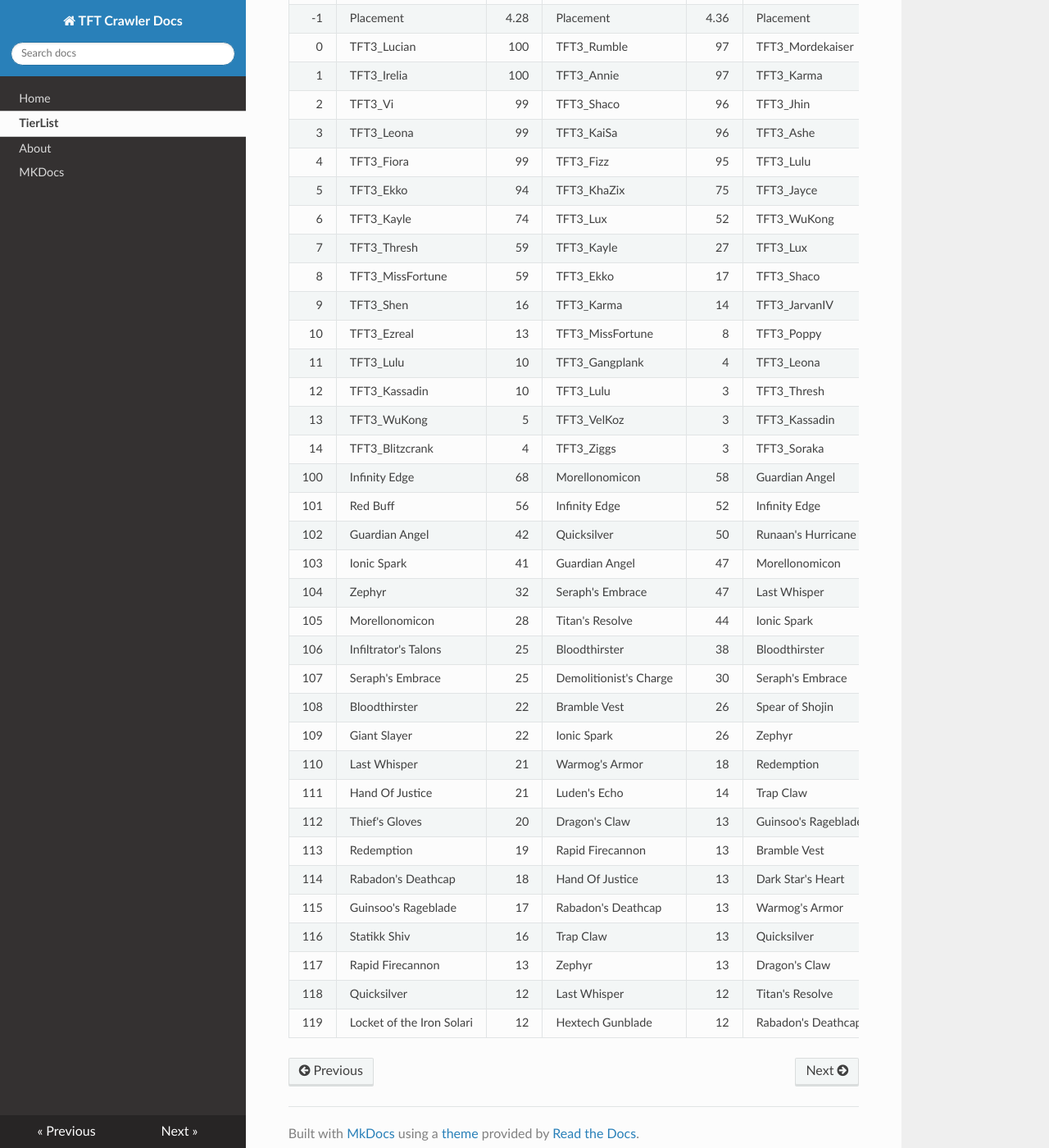
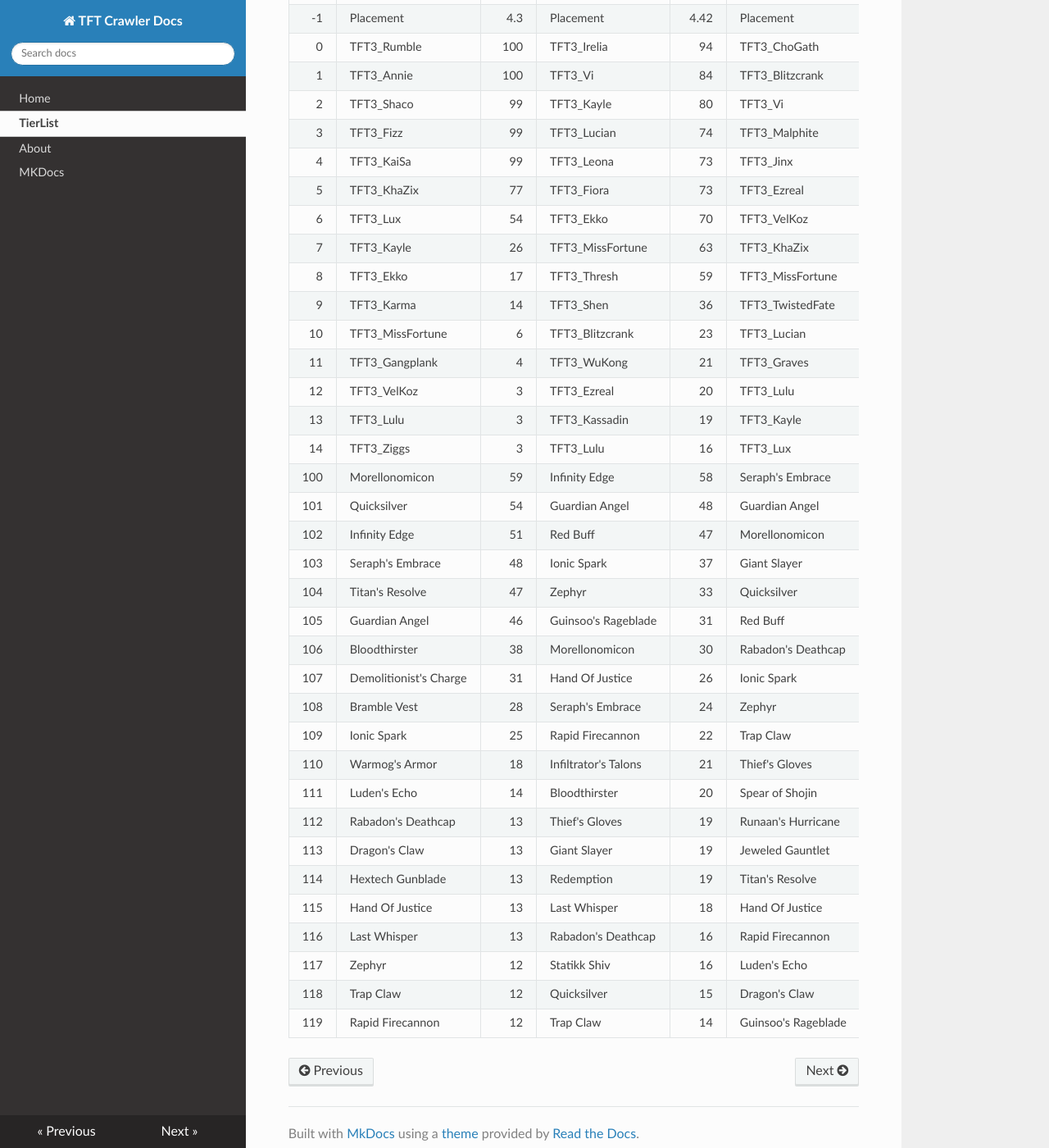
Before and after one commit to JamesYouL2/TFT-Crawler, an MkDocs documentation site: the page built from docs/tierlist.md, in a window 1280 px wide and 1400 px high, scrolled down 225 px. Shown: the whole window at 82% size. Built offline with MkDocs 1.6.1, drawn with Linux system fonts in a browser that asks for light colours; nearby versions of some CDN libraries; some of the changed text lies outside the part shown.

Commit message:
Update tierlist.md

```diff
--- a/docs/tierlist.md
+++ b/docs/tierlist.md
@@ -2,41 +2,41 @@
 
 2020-04-08 16:39:15.775000
 
-|     | 4_character               |   4_pct | 3_character            |   3_pct | 2_character         |   2_pct | 1_character           |   1_pct | 5_character         |   5_pct |
-|----:|:--------------------------|--------:|:-----------------------|--------:|:--------------------|--------:|:----------------------|--------:|:--------------------|--------:|
-|  -1 | Placement                 |    4.28 | Placement              |    4.36 | Placement           |    4.48 | Placement             |    4.56 | Placement           |    4.57 |
-|   0 | TFT3_Lucian               |  100    | TFT3_Rumble            |   97    | TFT3_Mordekaiser    |   98    | TFT3_Syndra           |   86    | TFT3_MissFortune    |   77    |
-|   1 | TFT3_Irelia               |  100    | TFT3_Annie             |   97    | TFT3_Karma          |   98    | TFT3_Ahri             |   86    | TFT3_Blitzcrank     |   75    |
-|   2 | TFT3_Vi                   |   99    | TFT3_Shaco             |   96    | TFT3_Jhin           |   97    | TFT3_Zoe              |   84    | TFT3_Vi             |   67    |
-|   3 | TFT3_Leona                |   99    | TFT3_KaiSa             |   96    | TFT3_Ashe           |   94    | TFT3_Lux              |   74    | TFT3_Ezreal         |   64    |
-|   4 | TFT3_Fiora                |   99    | TFT3_Fizz              |   95    | TFT3_Lulu           |   71    | TFT3_Neeko            |   69    | TFT3_ChoGath        |   63    |
-|   5 | TFT3_Ekko                 |   94    | TFT3_KhaZix            |   75    | TFT3_Jayce          |   55    | TFT3_Soraka           |   67    | TFT3_Malphite       |   59    |
-|   6 | TFT3_Kayle                |   74    | TFT3_Lux               |   52    | TFT3_WuKong         |   54    | TFT3_Poppy            |   59    | TFT3_Kayle          |   55    |
-|   7 | TFT3_Thresh               |   59    | TFT3_Kayle             |   27    | TFT3_Lux            |   48    | TFT3_VelKoz           |   32    | TFT3_Jinx           |   50    |
-|   8 | TFT3_MissFortune          |   59    | TFT3_Ekko              |   17    | TFT3_Shaco          |   47    | TFT3_Annie            |   26    | TFT3_Shen           |   46    |
-|   9 | TFT3_Shen                 |   16    | TFT3_Karma             |   14    | TFT3_JarvanIV       |   43    | TFT3_Lulu             |   23    | TFT3_Irelia         |   43    |
-|  10 | TFT3_Ezreal               |   13    | TFT3_MissFortune       |    8    | TFT3_Poppy          |   31    | TFT3_Rumble           |   18    | TFT3_Lucian         |   32    |
-|  11 | TFT3_Lulu                 |   10    | TFT3_Gangplank         |    4    | TFT3_Leona          |   21    | TFT3_Fizz             |   17    | TFT3_Graves         |   27    |
-|  12 | TFT3_Kassadin             |   10    | TFT3_Lulu              |    3    | TFT3_Thresh         |    9    | TFT3_Sona             |   13    | TFT3_Thresh         |   26    |
-|  13 | TFT3_WuKong               |    5    | TFT3_VelKoz            |    3    | TFT3_Kassadin       |    9    | TFT3_Gangplank        |   11    | TFT3_Kassadin       |   25    |
-|  14 | TFT3_Blitzcrank           |    4    | TFT3_Ziggs             |    3    | TFT3_Soraka         |    6    | TFT3_Jinx             |   11    | TFT3_WuKong         |   23    |
-| 100 | Infinity Edge             |   68    | Morellonomicon         |   58    | Guardian Angel      |   70    | Seraph's Embrace      |   82    | Guardian Angel      |   54    |
-| 101 | Red Buff                  |   56    | Infinity Edge          |   52    | Infinity Edge       |   67    | Guardian Angel        |   59    | Red Buff            |   46    |
-| 102 | Guardian Angel            |   42    | Quicksilver            |   50    | Runaan's Hurricane  |   48    | Morellonomicon        |   40    | Giant Slayer        |   43    |
-| 103 | Ionic Spark               |   41    | Guardian Angel         |   47    | Morellonomicon      |   42    | Rabadon's Deathcap    |   39    | Guinsoo's Rageblade |   41    |
-| 104 | Zephyr                    |   32    | Seraph's Embrace       |   47    | Last Whisper        |   42    | Ionic Spark           |   38    | Morellonomicon      |   32    |
-| 105 | Morellonomicon            |   28    | Titan's Resolve        |   44    | Ionic Spark         |   28    | Quicksilver           |   33    | Hand Of Justice     |   32    |
-| 106 | Infiltrator's Talons      |   25    | Bloodthirster          |   38    | Bloodthirster       |   26    | Trap Claw             |   27    | Rapid Firecannon    |   31    |
-| 107 | Seraph's Embrace          |   25    | Demolitionist's Charge |   30    | Seraph's Embrace    |   25    | Titan's Resolve       |   24    | Ionic Spark         |   31    |
-| 108 | Bloodthirster             |   22    | Bramble Vest           |   26    | Spear of Shojin     |   21    | Jeweled Gauntlet      |   24    | Zephyr              |   29    |
-| 109 | Giant Slayer              |   22    | Ionic Spark            |   26    | Zephyr              |   20    | Chalice of Favor      |   22    | Seraph's Embrace    |   27    |
-| 110 | Last Whisper              |   21    | Warmog's Armor         |   18    | Redemption          |   19    | Zephyr                |   20    | Quicksilver         |   24    |
-| 111 | Hand Of Justice           |   21    | Luden's Echo           |   14    | Trap Claw           |   18    | Bramble Vest          |   18    | Infinity Edge       |   23    |
-| 112 | Thief's Gloves            |   20    | Dragon's Claw          |   13    | Guinsoo's Rageblade |   18    | Star Guardian's Charm |   18    | Trap Claw           |   23    |
-| 113 | Redemption                |   19    | Rapid Firecannon       |   13    | Bramble Vest        |   17    | Thief's Gloves        |   17    | Thief's Gloves      |   20    |
-| 114 | Rabadon's Deathcap        |   18    | Hand Of Justice        |   13    | Dark Star's Heart   |   15    | Zz'Rot Portal         |   17    | Runaan's Hurricane  |   18    |
-| 115 | Guinsoo's Rageblade       |   17    | Rabadon's Deathcap     |   13    | Warmog's Armor      |   15    | Spear of Shojin       |   16    | Rabadon's Deathcap  |   16    |
-| 116 | Statikk Shiv              |   16    | Trap Claw              |   13    | Quicksilver         |   15    | Giant Slayer          |   15    | Statikk Shiv        |   16    |
-| 117 | Rapid Firecannon          |   13    | Zephyr                 |   13    | Dragon's Claw       |   14    | Rapid Firecannon      |   14    | Last Whisper        |   15    |
-| 118 | Quicksilver               |   12    | Last Whisper           |   12    | Titan's Resolve     |   14    | Dragon's Claw         |   13    | Redemption          |   14    |
-| 119 | Locket of the Iron Solari |   12    | Hextech Gunblade       |   12    | Rabadon's Deathcap  |   13    | Luden's Echo          |   13    | Spear of Shojin     |   14    |
+|     | 3_character            |   3_pct | 5_character          |   5_pct | 4_character         |   4_pct | 1_character           |   1_pct | 2_character         |   2_pct |
+|----:|:-----------------------|--------:|:---------------------|--------:|:--------------------|--------:|:----------------------|--------:|:--------------------|--------:|
+|  -1 | Placement              |     4.3 | Placement            |    4.42 | Placement           |    4.47 | Placement             |    4.54 | Placement           |    4.56 |
+|   0 | TFT3_Rumble            |   100   | TFT3_Irelia          |   94    | TFT3_ChoGath        |  100    | TFT3_Syndra           |   97    | TFT3_Karma          |   92    |
+|   1 | TFT3_Annie             |   100   | TFT3_Vi              |   84    | TFT3_Blitzcrank     |   99    | TFT3_Ahri             |   97    | TFT3_Ashe           |   78    |
+|   2 | TFT3_Shaco             |    99   | TFT3_Kayle           |   80    | TFT3_Vi             |   99    | TFT3_Zoe              |   95    | TFT3_Jhin           |   77    |
+|   3 | TFT3_Fizz              |    99   | TFT3_Lucian          |   74    | TFT3_Malphite       |   98    | TFT3_Lux              |   84    | TFT3_Mordekaiser    |   73    |
+|   4 | TFT3_KaiSa             |    99   | TFT3_Leona           |   73    | TFT3_Jinx           |   51    | TFT3_Neeko            |   80    | TFT3_Lulu           |   61    |
+|   5 | TFT3_KhaZix            |    77   | TFT3_Fiora           |   73    | TFT3_Ezreal         |   51    | TFT3_Soraka           |   78    | TFT3_JarvanIV       |   56    |
+|   6 | TFT3_Lux               |    54   | TFT3_Ekko            |   70    | TFT3_VelKoz         |   49    | TFT3_Poppy            |   69    | TFT3_Jayce          |   41    |
+|   7 | TFT3_Kayle             |    26   | TFT3_MissFortune     |   63    | TFT3_KhaZix         |   49    | TFT3_VelKoz           |   35    | TFT3_WuKong         |   40    |
+|   8 | TFT3_Ekko              |    17   | TFT3_Thresh          |   59    | TFT3_MissFortune    |   46    | TFT3_Annie            |   26    | TFT3_Lux            |   37    |
+|   9 | TFT3_Karma             |    14   | TFT3_Shen            |   36    | TFT3_TwistedFate    |   38    | TFT3_Lulu             |   20    | TFT3_Shaco          |   37    |
+|  10 | TFT3_MissFortune       |     6   | TFT3_Blitzcrank      |   23    | TFT3_Lucian         |   29    | TFT3_Rumble           |   17    | TFT3_XinZhao        |   27    |
+|  11 | TFT3_Gangplank         |     4   | TFT3_WuKong          |   21    | TFT3_Graves         |   28    | TFT3_Fizz             |   17    | TFT3_Rakan          |   27    |
+|  12 | TFT3_VelKoz            |     3   | TFT3_Ezreal          |   20    | TFT3_Lulu           |   13    | TFT3_Karma            |    7    | TFT3_Sona           |   24    |
+|  13 | TFT3_Lulu              |     3   | TFT3_Kassadin        |   19    | TFT3_Kayle          |    8    | TFT3_TwistedFate      |    7    | TFT3_Neeko          |   24    |
+|  14 | TFT3_Ziggs             |     3   | TFT3_Lulu            |   16    | TFT3_Lux            |    7    | TFT3_WuKong           |    4    | TFT3_Poppy          |   23    |
+| 100 | Morellonomicon         |    59   | Infinity Edge        |   58    | Seraph's Embrace    |   59    | Seraph's Embrace      |   86    | Guardian Angel      |   57    |
+| 101 | Quicksilver            |    54   | Guardian Angel       |   48    | Guardian Angel      |   49    | Guardian Angel        |   59    | Infinity Edge       |   52    |
+| 102 | Infinity Edge          |    51   | Red Buff             |   47    | Morellonomicon      |   47    | Rabadon's Deathcap    |   42    | Morellonomicon      |   48    |
+| 103 | Seraph's Embrace       |    48   | Ionic Spark          |   37    | Giant Slayer        |   44    | Ionic Spark           |   38    | Runaan's Hurricane  |   39    |
+| 104 | Titan's Resolve        |    47   | Zephyr               |   33    | Quicksilver         |   42    | Morellonomicon        |   36    | Last Whisper        |   33    |
+| 105 | Guardian Angel         |    46   | Guinsoo's Rageblade  |   31    | Red Buff            |   41    | Quicksilver           |   35    | Spear of Shojin     |   33    |
+| 106 | Bloodthirster          |    38   | Morellonomicon       |   30    | Rabadon's Deathcap  |   28    | Trap Claw             |   27    | Bramble Vest        |   31    |
+| 107 | Demolitionist's Charge |    31   | Hand Of Justice      |   26    | Ionic Spark         |   27    | Titan's Resolve       |   25    | Dragon's Claw       |   26    |
+| 108 | Bramble Vest           |    28   | Seraph's Embrace     |   24    | Zephyr              |   26    | Jeweled Gauntlet      |   24    | Ionic Spark         |   26    |
+| 109 | Ionic Spark            |    25   | Rapid Firecannon     |   22    | Trap Claw           |   25    | Chalice of Favor      |   24    | Titan's Resolve     |   25    |
+| 110 | Warmog's Armor         |    18   | Infiltrator's Talons |   21    | Thief's Gloves      |   19    | Zephyr                |   21    | Seraph's Embrace    |   23    |
+| 111 | Luden's Echo           |    14   | Bloodthirster        |   20    | Spear of Shojin     |   18    | Star Guardian's Charm |   21    | Bloodthirster       |   22    |
+| 112 | Rabadon's Deathcap     |    13   | Thief's Gloves       |   19    | Runaan's Hurricane  |   17    | Zz'Rot Portal         |   20    | Quicksilver         |   19    |
+| 113 | Dragon's Claw          |    13   | Giant Slayer         |   19    | Jeweled Gauntlet    |   17    | Bramble Vest          |   18    | Zephyr              |   18    |
+| 114 | Hextech Gunblade       |    13   | Redemption           |   19    | Titan's Resolve     |   16    | Spear of Shojin       |   17    | Guinsoo's Rageblade |   17    |
+| 115 | Hand Of Justice        |    13   | Last Whisper         |   18    | Hand Of Justice     |   16    | Thief's Gloves        |   16    | Trap Claw           |   17    |
+| 116 | Last Whisper           |    13   | Rabadon's Deathcap   |   16    | Rapid Firecannon    |   15    | Hextech Gunblade      |   14    | Warmog's Armor      |   16    |
+| 117 | Zephyr                 |    12   | Statikk Shiv         |   16    | Luden's Echo        |   14    | Rapid Firecannon      |   13    | Thief's Gloves      |   16    |
+| 118 | Trap Claw              |    12   | Quicksilver          |   15    | Dragon's Claw       |   14    | Luden's Echo          |   13    | Redemption          |   16    |
+| 119 | Rapid Firecannon       |    12   | Trap Claw            |   14    | Guinsoo's Rageblade |   13    | Warmog's Armor        |   13    | Hand Of Justice     |   13    |
```
